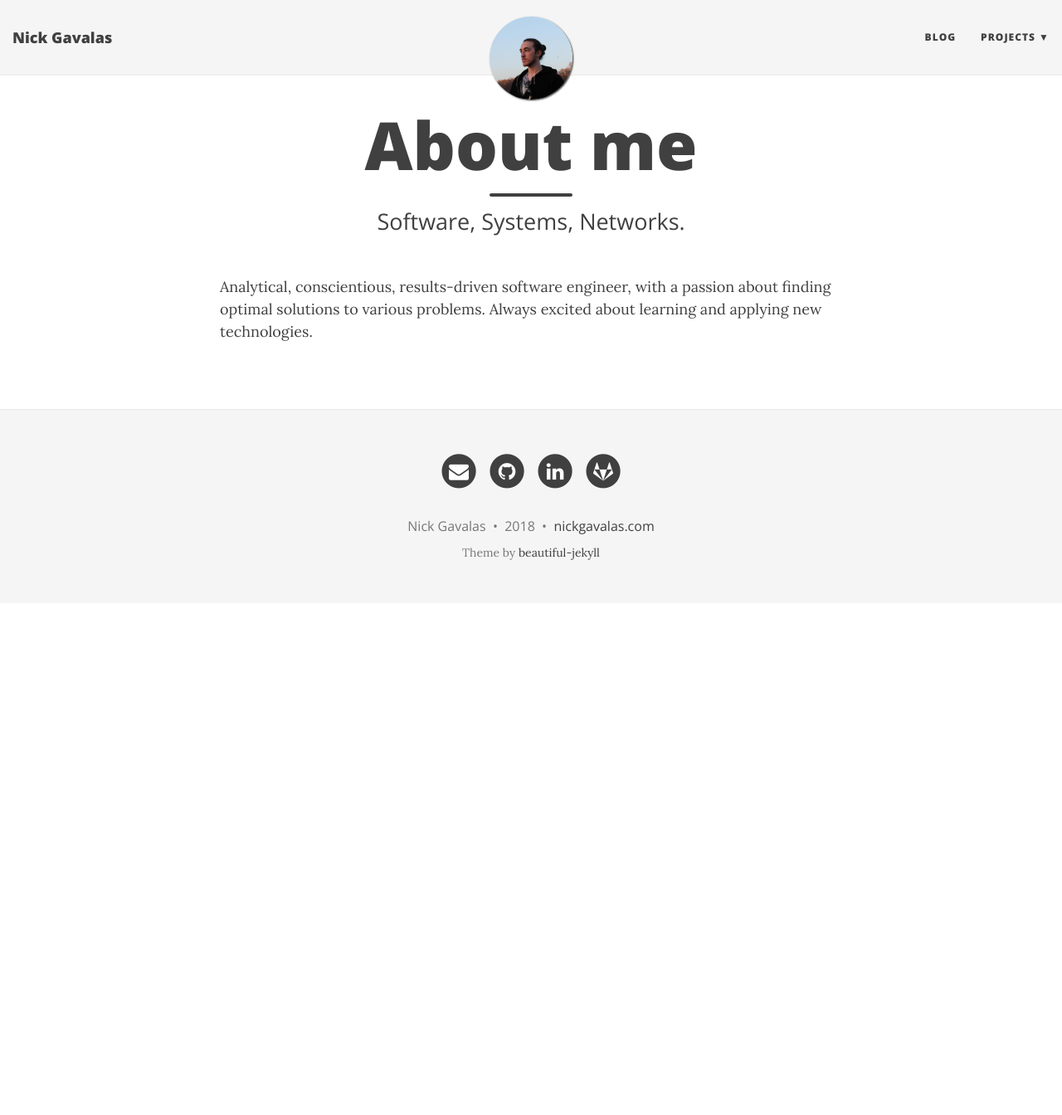
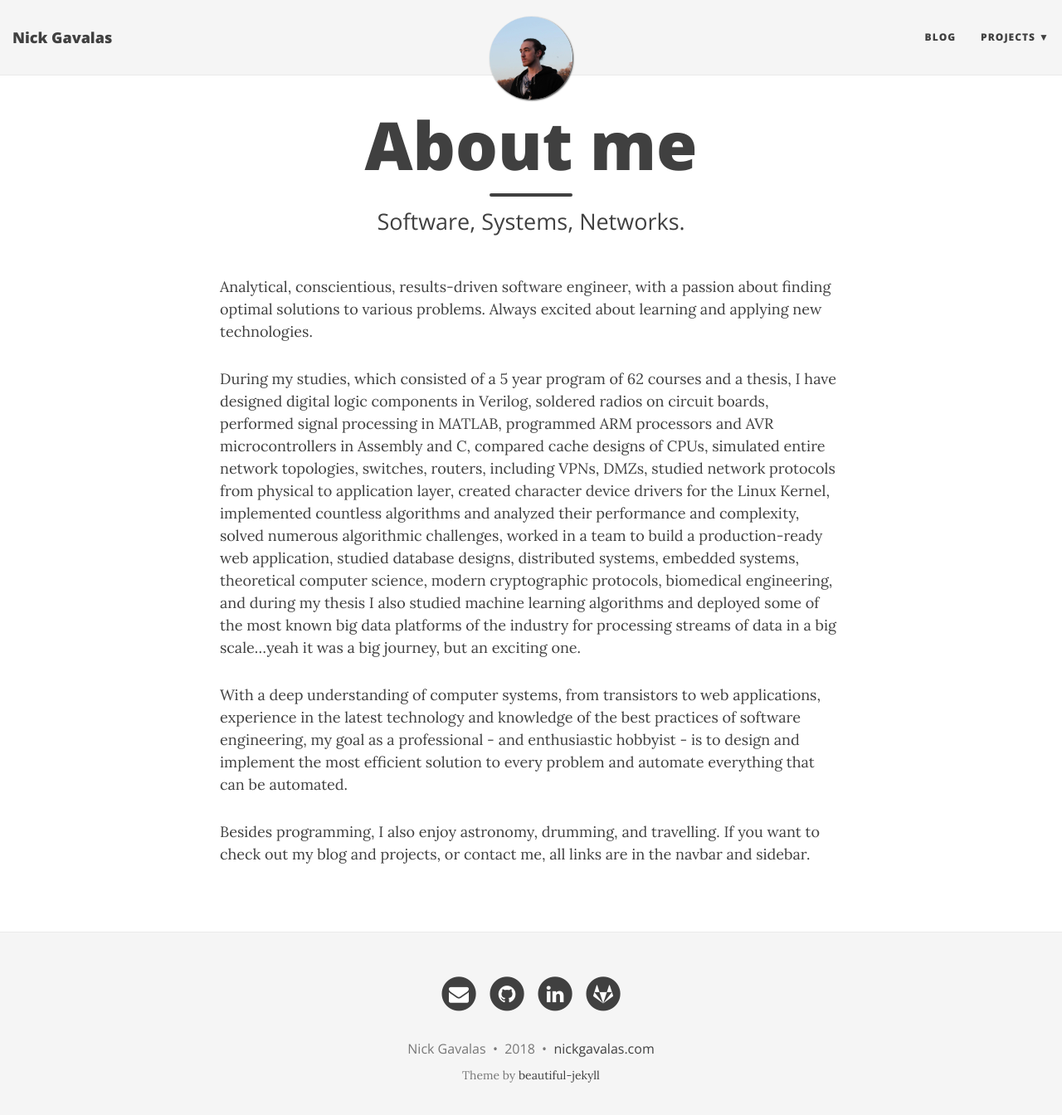
Before and after one commit to NikosGavalas/nikosgavalas.github.io, a Jekyll site: the page built from index.md, in a window 1280 px wide and 1357 px high. Shown: the top 1344 px of the window at 83% size. Built offline with Jekyll 4.4.1, drawn with Linux system fonts in a browser that asks for light colours; nearby versions of some CDN libraries.

Commit message:
additions to the front page

```diff
--- a/index.md
+++ b/index.md
@@ -7,18 +7,8 @@ subtitle: Software, Systems, Networks.
 Analytical, conscientious, results-driven software engineer, with a passion about finding
 optimal solutions to various problems. Always excited about learning and applying new technologies.
 
-<!-- I' ll just keep it minimal... -->
+During my studies, which consisted of a 5 year program of 62 courses and a thesis, I have designed digital logic components in Verilog, soldered radios on circuit boards, performed signal processing in MATLAB, programmed ARM processors and AVR microcontrollers in Assembly and C, compared cache designs of CPUs, simulated entire network topologies, switches, routers, including VPNs, DMZs, studied network protocols from physical to application layer, created character device drivers for the Linux Kernel, implemented countless algorithms and analyzed their performance and complexity, solved numerous algorithmic challenges, worked in a team to build a production-ready web application, studied database designs, distributed systems, embedded systems, theoretical computer science, modern cryptographic protocols, biomedical engineering, and during my thesis I also studied machine learning algorithms and deployed some of the most known big data platforms of the industry for processing streams of data in a big scale...yeah it was a big journey, but an exciting one.
 
-<!-- Add someday:Excellent written and verbal communication skills.
+With a deep understanding of computer systems, from transistors to web applications, experience in the latest technology and knowledge of the best practices of software engineering, my goal as a professional - and enthusiastic hobbyist - is to design and implement the most efficient solution to every problem and automate everything that can be automated.
 
-I am mainly interested in distributed systems, orchestrating many computing platforms to effectively and efficiently handle
-big amounts of data and extract beneficial information.
-
-Other interests include embedded systems, operating systems, and artificial neural networks.
-
-Besides software, I also enjoy physics, astrophotography, drumming, and travelling.
--->
-
-<!-- well not anymore..
-_By the way, the site you are viewing is hosted on my personal home server (a mighty Raspberry Pi 3), together with my git/CI server (on an even mightier ROCK64 SBC). Hope you like it ;)_
--->
+Besides programming, I also enjoy astronomy, drumming, and travelling. If you want to check out my blog and projects, or contact me, all links are in the navbar and sidebar.
```
